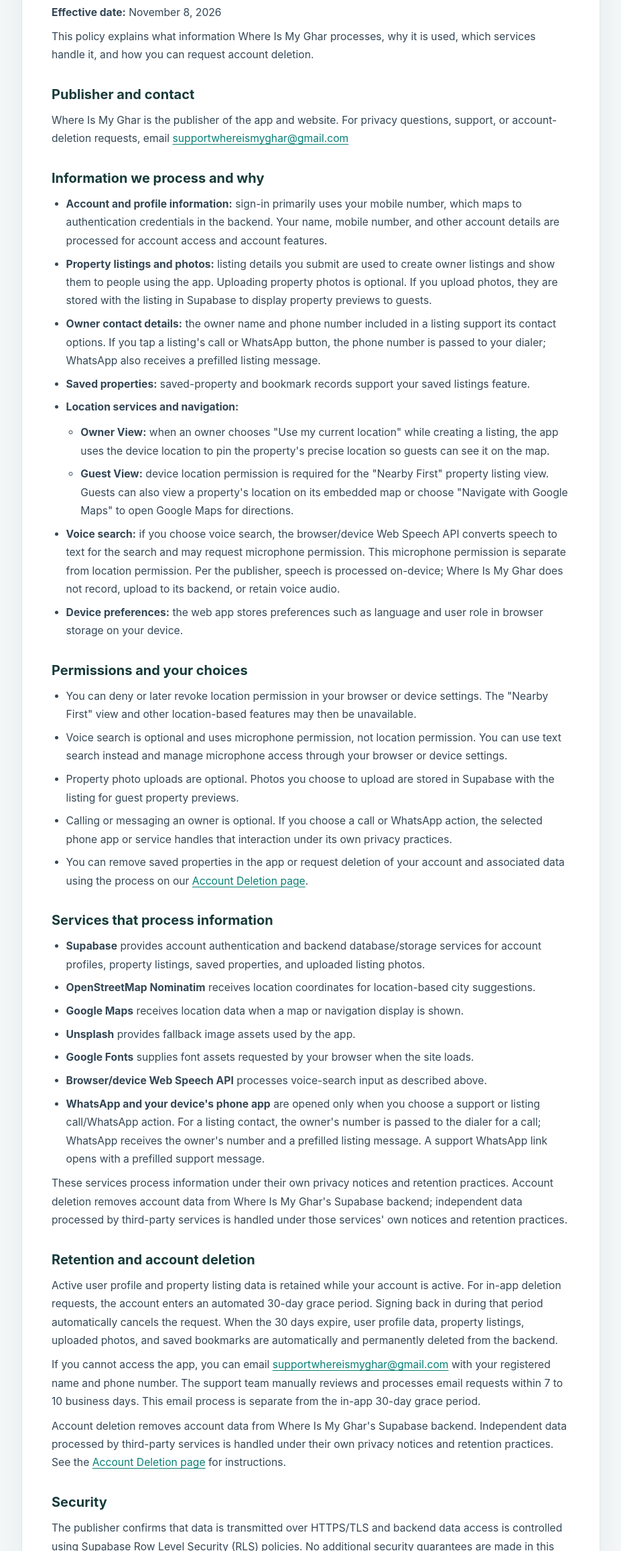
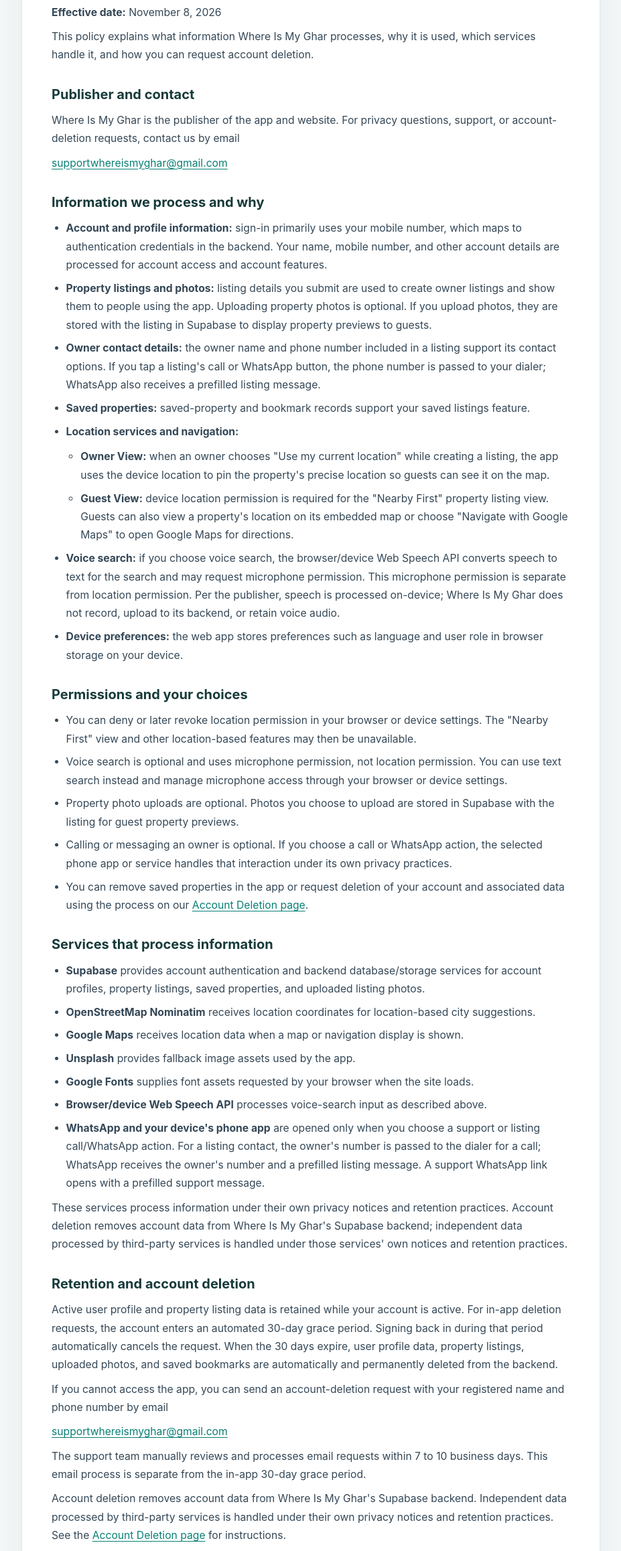
Before and after one commit to whereismyghar/Where-is-My-Ghar, a plain HTML site: page privacy-policy/index.html in a window 1280 px wide. Shown: the part 244-2560 px from the top of the page at 67% size, without its empty margins (176-1103 px from the left). Drawn offline with Linux system fonts and the light colour scheme.

Commit message:
Isolate support emails from punctuation
Co-authored-by: Copilot <223556219+Copilot@users.noreply.github.com>

```diff
--- a/privacy-policy/index.html
+++ b/privacy-policy/index.html
@@ -33,7 +33,9 @@
         <h2>Publisher and contact</h2>
         <p>
           Where Is My Ghar is the publisher of the app and website. For privacy questions,
-          support, or account-deletion requests, email
+          support, or account-deletion requests, contact us by email
+        </p>
+        <p>
           <a href="mailto:supportwhereismyghar@gmail.com">supportwhereismyghar@gmail.com</a>
         </p>
       </section>
@@ -176,9 +178,14 @@
           saved bookmarks are automatically and permanently deleted from the backend.
         </p>
         <p>
-          If you cannot access the app, you can email
+          If you cannot access the app, you can send an account-deletion request with your
+          registered name and phone number by email
+        </p>
+        <p>
           <a href="mailto:supportwhereismyghar@gmail.com?subject=Where%20Is%20My%20Ghar%20account%20deletion%20request">supportwhereismyghar@gmail.com</a>
-          with your registered name and phone number. The support team manually reviews and
+        </p>
+        <p>
+          The support team manually reviews and
           processes email requests within 7 to 10 business days. This email process is
           separate from the in-app 30-day grace period.
         </p>
@@ -210,7 +217,9 @@
       <section>
         <h2>Contact</h2>
         <p>
-          For privacy, support, or account-deletion requests, contact
+          For privacy, support, or account-deletion requests, contact us by email
+        </p>
+        <p>
           <a href="mailto:supportwhereismyghar@gmail.com">supportwhereismyghar@gmail.com</a>
         </p>
       </section>
```
Also changed, not shown: delete-account/index.html (+9 -1 lines).
